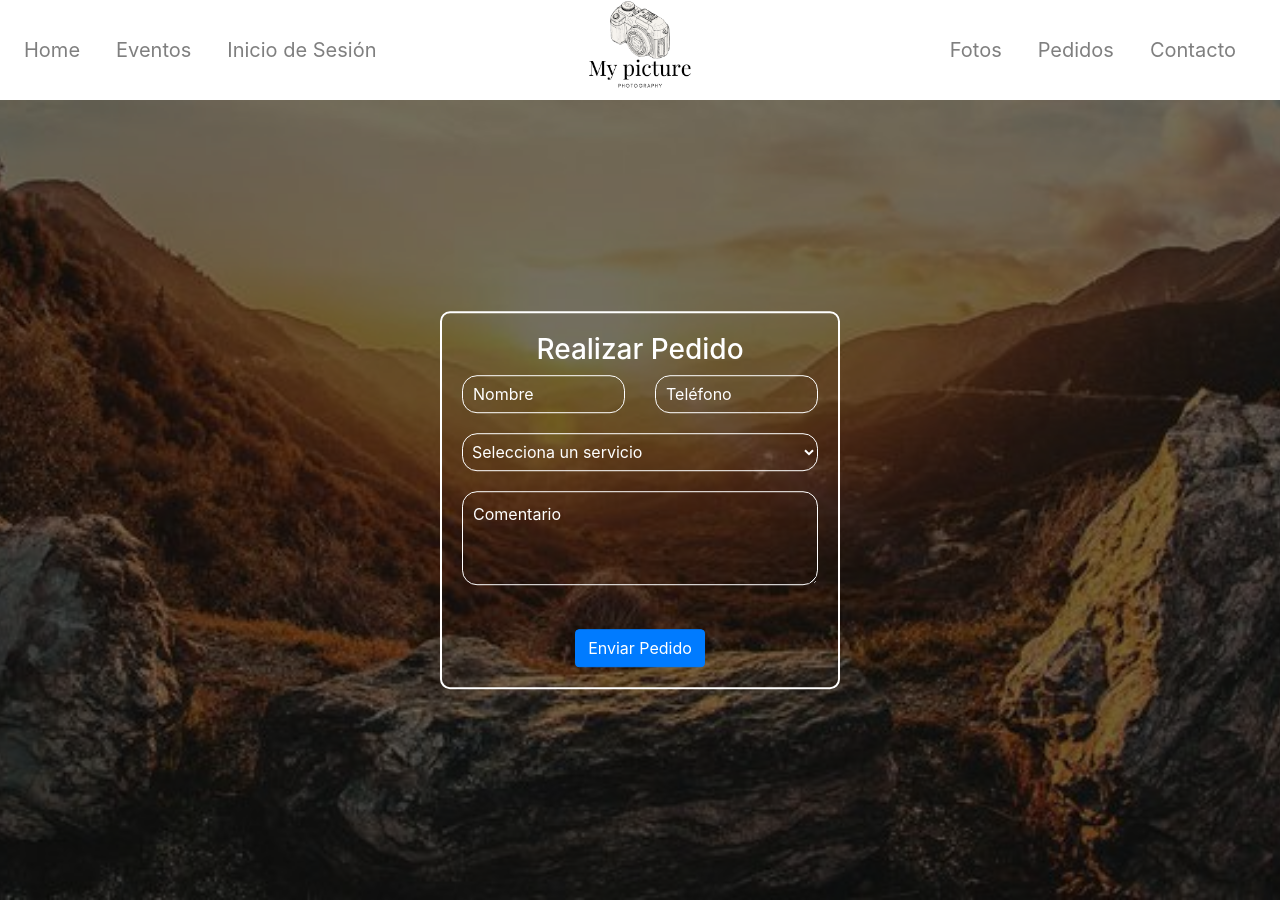
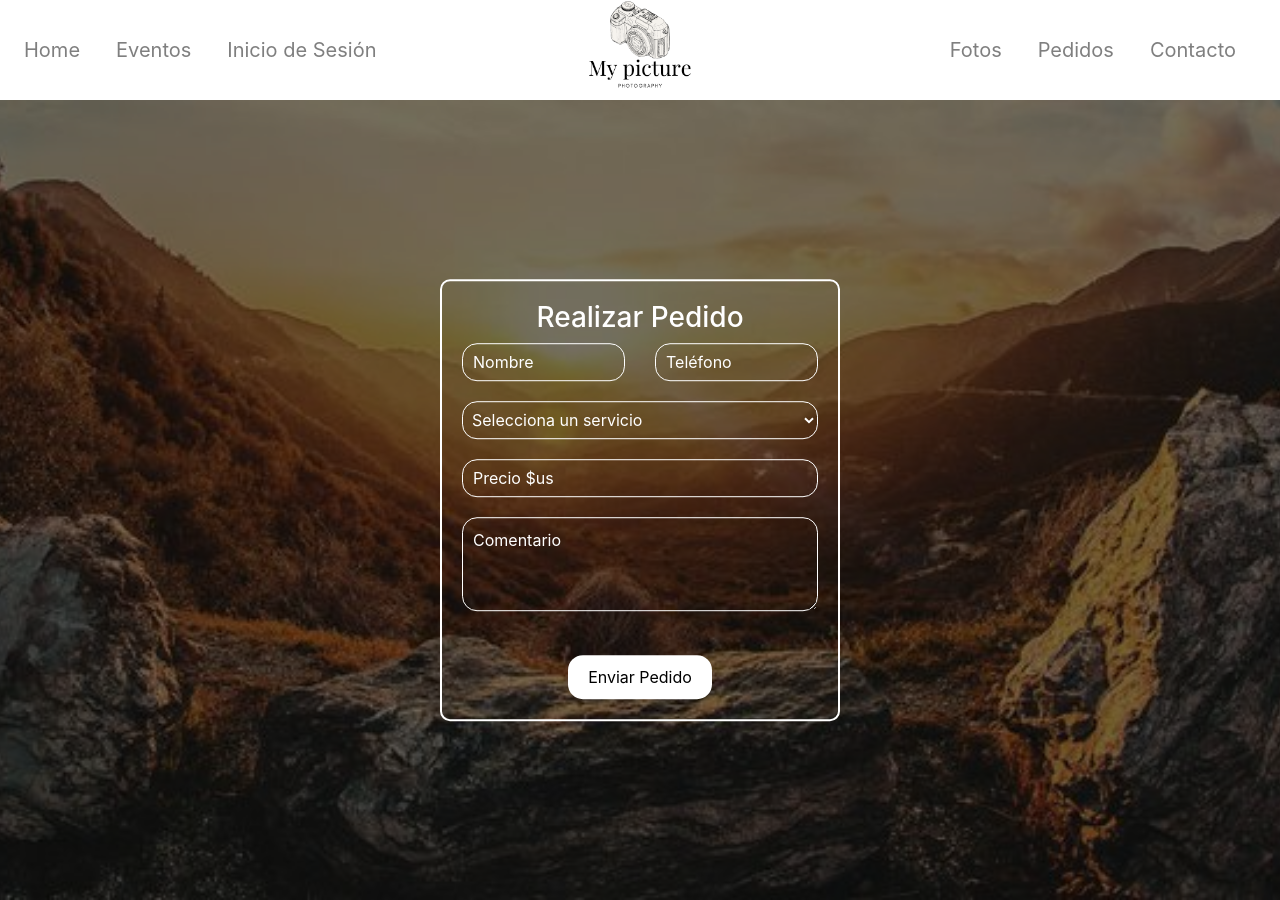
Before and after one commit to DanielaOropezaBalcazar/ESTUDIO-FOTOGR-FICO, a PHP site: page /pedidos.php in a window 1280 px wide. Run offline with PHP 8.4, Linux system fonts and the light colour scheme.

Commit message:
Terminado incio de sesion y Registro de pedidos

```diff
--- a/pedidos.php
+++ b/pedidos.php
@@ -56,6 +56,7 @@
       margin-bottom: 20px;
       padding: 10px;
     }
+
     .login-panel select,
     .login-panel select:focus {
       background-color: rgba(255, 255, 255, 0);
@@ -64,12 +65,15 @@
       color: #ffffff;
       margin-bottom: 20px;
       padding: 5px;
-    width: 100%; /* Ajusta el ancho según tus necesidades */
+      width: 100%;
+      /* Ajusta el ancho según tus necesidades */
     }
 
     .login-panel select option {
-  background-color: rgba(0, 0, 0, 1); /* Color de fondo semitransparente */
-  color: #ffffff; /* Color del texto */
+      background-color: rgba(0, 0, 0, 1);
+      /* Color de fondo semitransparente */
+      color: #ffffff;
+      /* Color del texto */
     }
 
     /* Estilo para el placeholder */
@@ -92,6 +96,21 @@
       /* Bordes más redondeados */
       padding: 10px 20px;
       /* Espaciado interno */
+    }
+
+    /* Estilo para el botón */
+    .login-panel input[type="button"] {
+      background-color: #ffffff;
+      color: #000000;
+      border: none;
+      border-radius: 15px;
+      padding: 10px 20px;
+    }
+
+    /* Estilo para el botón cuando se presiona */
+    .login-panel input[type="button"].btn-primary:active {
+      background-color: #000000;
+      border-color: #fff;
     }
   </style>
 </head>
@@ -129,6 +148,10 @@
             <!-- Agrega más opciones según sea necesario -->
           </select>
         </div>
+
+        <!-- Ingresar Precio segun boda Graduacion 15Anios -->
+        <input type="text" class="form-control" id="precio" placeholder="Precio $us" readonly>
+
         <div class="form-group">
           <textarea type="text" class="form-control" id="comentario" rows="3" placeholder="Comentario"></textarea>
         </div>
@@ -149,48 +172,60 @@
     function cambiarImagen() {
       var servicioSeleccionado = document.getElementById("servicio").value;
       var imagen = document.getElementById("imagen-servicio");
+      var precio = document.getElementById("precio");
 
-      // Ruta de las imágenes para cada opción seleccionada
-      var rutaImagenes = {
-        "Boda": "Images/Eventos/Boda.jpeg",
-        "Graduacion": "Images/Eventos/Graduacion.jpeg",
-        "15Años": "Images/Eventos/15 anios.jpeg"
-        // Agrega más opciones según sea necesario
+      // Ruta de las imágenes y precios para cada opción seleccionada
+      var opciones = {
+        "Boda": {
+          imagen: "Images/Eventos/Boda.jpeg",
+          precio: "700"
+        },
+        "Graduacion": {
+          imagen: "Images/Eventos/Graduacion.jpeg",
+          precio: "500"
+        },
+        "15Años": {
+          imagen: "Images/Eventos/15 anios.jpeg",
+          precio: "300"
+        }
       };
 
-      // Mostrar la imagen correspondiente a la opción seleccionada
-      if (rutaImagenes.hasOwnProperty(servicioSeleccionado)) {
-        imagen.src = rutaImagenes[servicioSeleccionado];
-        imagen.style.display = "block"; // Mostrar la imagen
+      // Actualizar la imagen y el precio correspondiente a la opción seleccionada
+      if (opciones.hasOwnProperty(servicioSeleccionado)) {
+        imagen.src = opciones[servicioSeleccionado].imagen;
+        imagen.style.display = "block";
+        precio.value = opciones[servicioSeleccionado].precio;
       } else {
-        imagen.style.display = "none"; // Ocultar la imagen si no hay ninguna opción seleccionada
+        imagen.style.display = "none";
+        precio.value = ""; // Limpiar el campo de precio si no hay ninguna opción seleccionada
       }
     }
 
-
     function RegistroPedido() {
-
       var name = document.getElementById("nombre").value;
       var phone = document.getElementById("telefono").value;
       var service = document.getElementById("servicio").value;
       var comment = document.getElementById("comentario").value;
+      var price = document.getElementById("precio").value; // Recuperar el precio
 
       console.log(name);
       console.log(phone);
       console.log(service);
       console.log(comment);
+      console.log(price); // Mostrar el precio en la consola para verificar
 
       var parametros = {
         "nombre": name,
         "telefono": phone,
         "servicio": service,
         "comentario": comment,
-        "action": alta
+        "precio": price,
+        "accion": "realizar_alta"
       };
 
       $.ajax({
         data: parametros,
-        url: 'procesosAjax/procesoLogin.php',
+        url: 'procesosAjax/registroPedido.php',
         type: 'post',
         beforeSend: function() {
           $("#resultado").html("Procesando, espere por favor");
@@ -200,7 +235,7 @@
           if (response.trim() === "success") {
             window.location.href = "pedidos.php"; // Redirigir al usuario
           } else {
-            alert("Usuario o contraseña incorrectos")
+            alert("No se pudo realizar el pedido. Inténtelo de nuevo.")
             $("#resultado").html(response); // Mostrar mensaje de error
           }
         }
--- a/sql.php
+++ b/sql.php
@@ -99,7 +99,7 @@
 
 
 	// ABM de Pedidos
-	function altaPedido ($costoEnvio, $fecha, $Dron_idDron)
+	function altaPedido ($nombre, $telefono, $servicio, $comentario, $precio)
 	{
 		$conexion = Conectarse();
 
@@ -112,7 +112,7 @@
 		// NO poner comillas simples en nombre de tabla, ni de campos, sólo en valores alfanuméricos.
 
 
-		$consulta = "INSERT INTO Pedido (`costoEnvio`, `fecha`, `Dron_idDron`) VALUES ('$costoEnvio', '$fecha', '$Dron_idDron');";
+		$consulta = "INSERT INTO pedidos (`Nombre`, `Telefono`, `Servicio`, `Comentarios`, `precio_del_servicio`) VALUES ('$nombre', '$telefono', '$servicio', '$comentario', $precio);";
 
 
 		$resultado=mysqli_query($conexion,$consulta);
```
Also changed, not shown: login.php (+12 -9 lines), procesosAjax/registroPedido.php (+8 -4 lines). Lines whose indentation alone changed are shown as unchanged.
